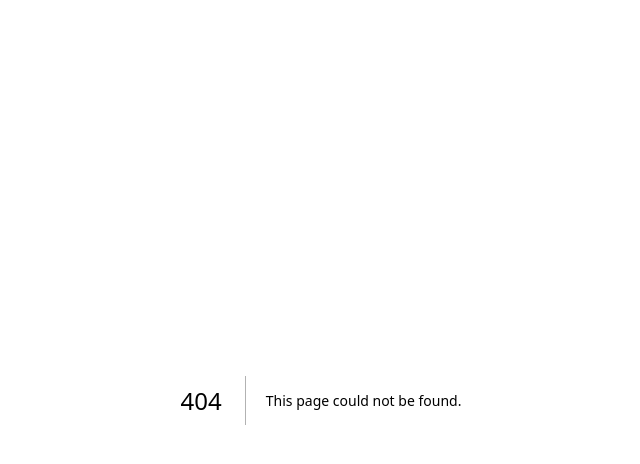
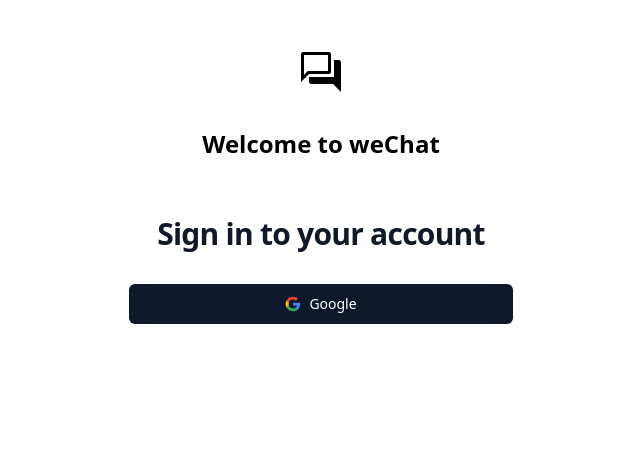
Before and after one commit to Dark-Knight-Avi/Chat-NEXT, a Next.js app: page /login in a window 1280 px wide. Before the commit this address had no page. Shown: the top 464 px of the page, without its empty margins (319-959 px from the left). Built offline with nearby package versions, Linux system fonts and the light colour scheme.

Commit message:
Added the Login Page where added the function loginWithGoogle

```diff
--- /dev/null
+++ b/src/app/login/page.tsx
@@ -0,0 +1,86 @@
+"use client";
+
+import Button from "@/components/ui/Button";
+import { FC, useState } from "react";
+import { signIn } from "next-auth/react";
+import { toast } from "react-hot-toast";
+
+interface LoginProps {}
+
+const Login: FC<LoginProps> = () => {
+  const [isLoading, setIsLoading] = useState<boolean>(false);
+  const loginWithGoogle = async () => {
+    setIsLoading(true);
+    try {
+      // throw new Error("error");
+      await signIn("google");
+    } catch (error) {
+      // display error message to user
+      toast.error("Something went wrong with your login");
+    } finally {
+      setIsLoading(false);
+    }
+  };
+  return (
+    <div className="flex min-h-full items-center justify-center py-12 px-4 sm:px-6 lg:px-8">
+      <div className="w-full flex flex-col items-center max-w-md space-y-8">
+        <div className="flex flex-col items-center gap-8">
+          <svg
+            xmlns="http://www.w3.org/2000/svg"
+            height="48"
+            viewBox="0 96 960 960"
+            width="48"
+          >
+            <path d="M80 776V218q0-14 13-28t27-14h519q15 0 28 13.5t13 28.5v356q0 14-13 28t-28 14H240L80 776Zm201 40q-14 0-27.5-14T240 774v-98h500V336h100q14 0 27 14t13 29v596L721 816H281Zm339-580H140v395l75-75h405V236Zm-480 0v395-395Z" />
+          </svg>
+          <div className="font-bold text-2xl text-center">
+            Welcome to weChat
+          </div>
+          <h2 className="mt-6 text-center text-3xl font-bold tracking-tight text-gray-900">
+            Sign in to your account
+          </h2>
+        </div>
+        <Button
+          type="button"
+          className="max-w-sm mx-auto w-full"
+          isLoading={isLoading}
+          onClick={loginWithGoogle}
+        >
+          {isLoading ? null : (
+            <svg
+              className="mr-2 h-4 w-4"
+              aria-hidden="true"
+              focusable="false"
+              data-prefix="fab"
+              data-icon="github"
+              role="img"
+              xmlns="http://www.w3.org/2000/svg"
+              viewBox="0 0 24 24"
+            >
+              <path
+                d="M22.56 12.25c0-.78-.07-1.53-.2-2.25H12v4.26h5.92c-.26 1.37-1.04 2.53-2.21 3.31v2.77h3.57c2.08-1.92 3.28-4.74 3.28-8.09z"
+                fill="#4285F4"
+              />
+              <path
+                d="M12 23c2.97 0 5.46-.98 7.28-2.66l-3.57-2.77c-.98.66-2.23 1.06-3.71 1.06-2.86 0-5.29-1.93-6.16-4.53H2.18v2.84C3.99 20.53 7.7 23 12 23z"
+                fill="#34A853"
+              />
+              <path
+                d="M5.84 14.09c-.22-.66-.35-1.36-.35-2.09s.13-1.43.35-2.09V7.07H2.18C1.43 8.55 1 10.22 1 12s.43 3.45 1.18 4.93l2.85-2.22.81-.62z"
+                fill="#FBBC05"
+              />
+              <path
+                d="M12 5.38c1.62 0 3.06.56 4.21 1.64l3.15-3.15C17.45 2.09 14.97 1 12 1 7.7 1 3.99 3.47 2.18 7.07l3.66 2.84c.87-2.6 3.3-4.53 6.16-4.53z"
+                fill="#EA4335"
+              />
+              <path d="M1 1h22v22H1z" fill="none" />
+            </svg>
+          )}
+          Google
+        </Button>
+      </div>
+    </div>
+  );
+};
+
+export default Login;
```
